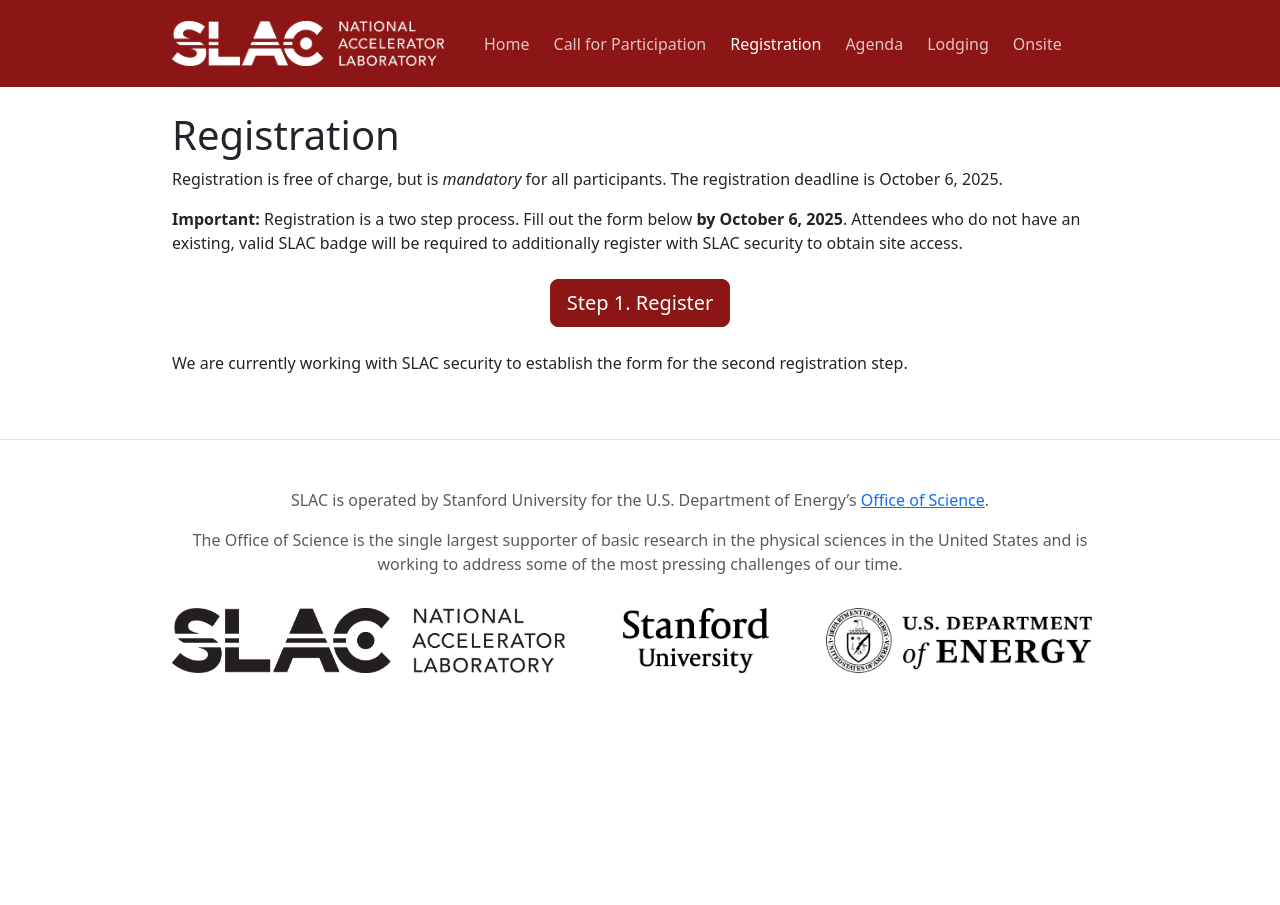
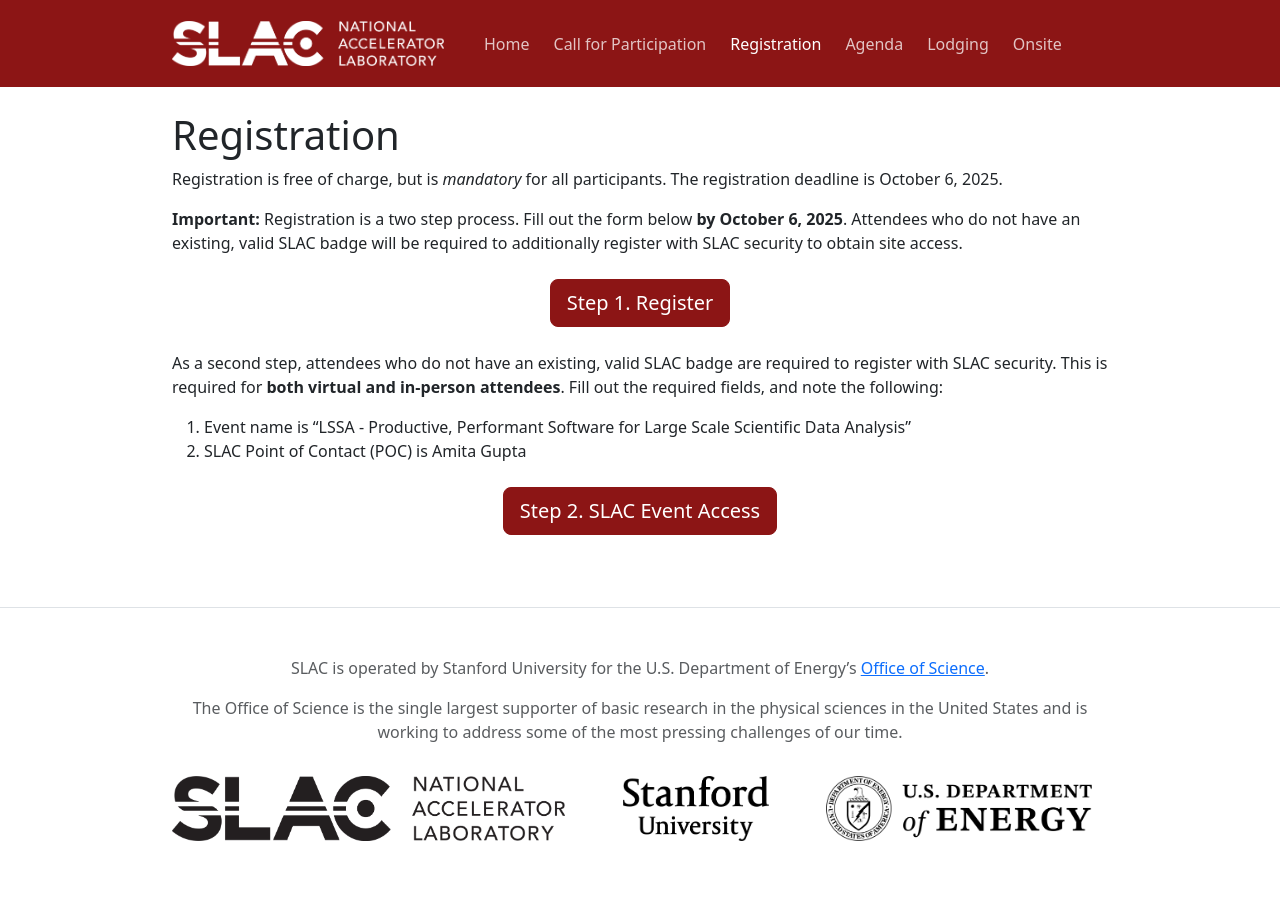
Before and after one commit to lssda/lssda.github.io, a Jekyll site: the page built from register.md, in a window 1280 px wide. Built offline with Jekyll 4.4.1, drawn with Linux system fonts in a browser that asks for light colours.

Commit message:
Add step 2 registration.

```diff
--- a/register.md
+++ b/register.md
@@ -13,4 +13,11 @@ Registration is free of charge, but is *mandatory* for all participants. The reg
   <a class="btn btn-primary btn-lg" role="button" href="https://docs.google.com/forms/d/e/1FAIpQLScS0_YQ7nkwa5WhlpDjBUTgo_98KlmhHitRgd9m_IqAnaGrZA/viewform?usp=header">Step 1. Register</a>
 </div>
 
-We are currently working with SLAC security to establish the form for the second registration step.
+As a second step, attendees who do not have an existing, valid SLAC badge are required to register with SLAC security. This is required for **both virtual and in-person attendees**. Fill out the required fields, and note the following:
+
+ 1. Event name is "LSSA - Productive, Performant Software for Large Scale Scientific Data Analysis"
+ 2. SLAC Point of Contact (POC) is Amita Gupta
+
+<div class="text-center my-4">
+  <a class="btn btn-primary btn-lg" role="button" href="https://erp-hprdext.erp.slac.stanford.edu/psc/hprdext/EMPLOYEE/HRMS/c/SL_DOE_FACT.SL_DOE_FACTS_USER.GBL?&source=Conf">Step 2. SLAC Event Access</a>
+</div>
```
